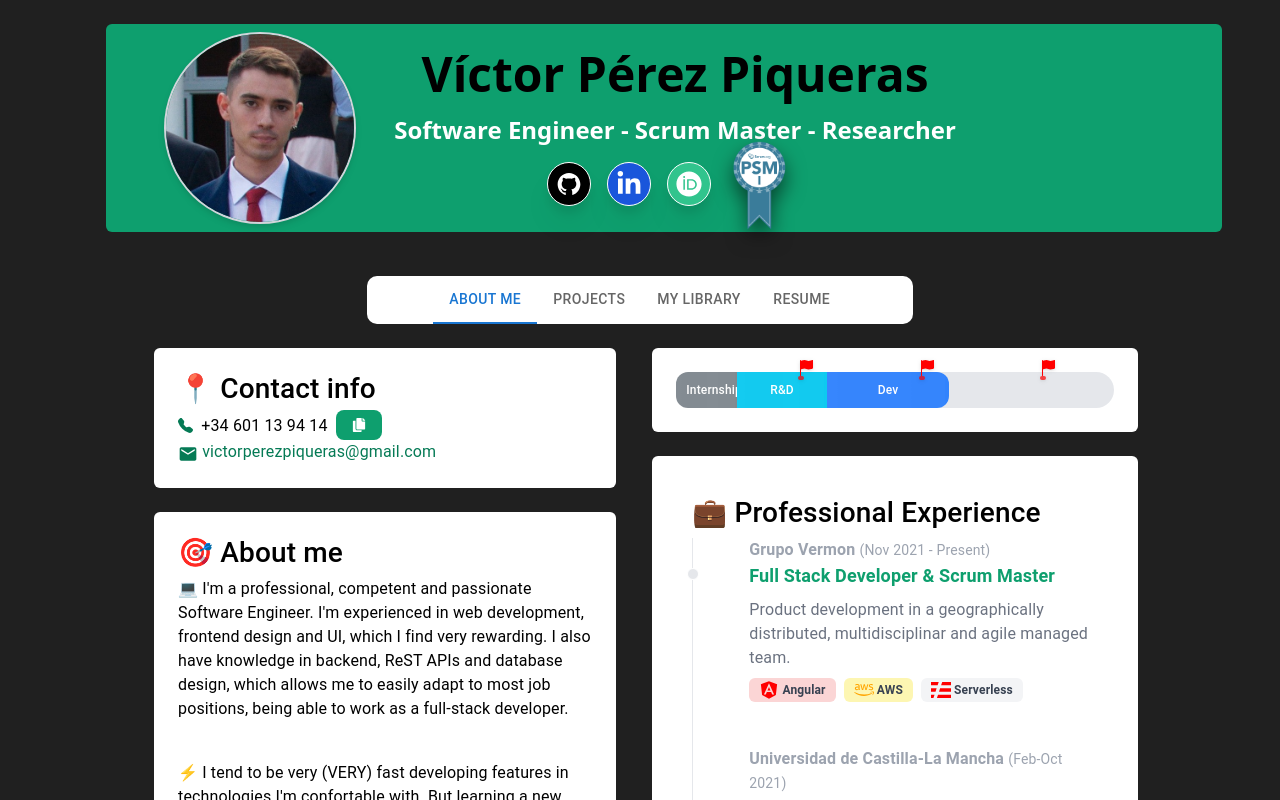
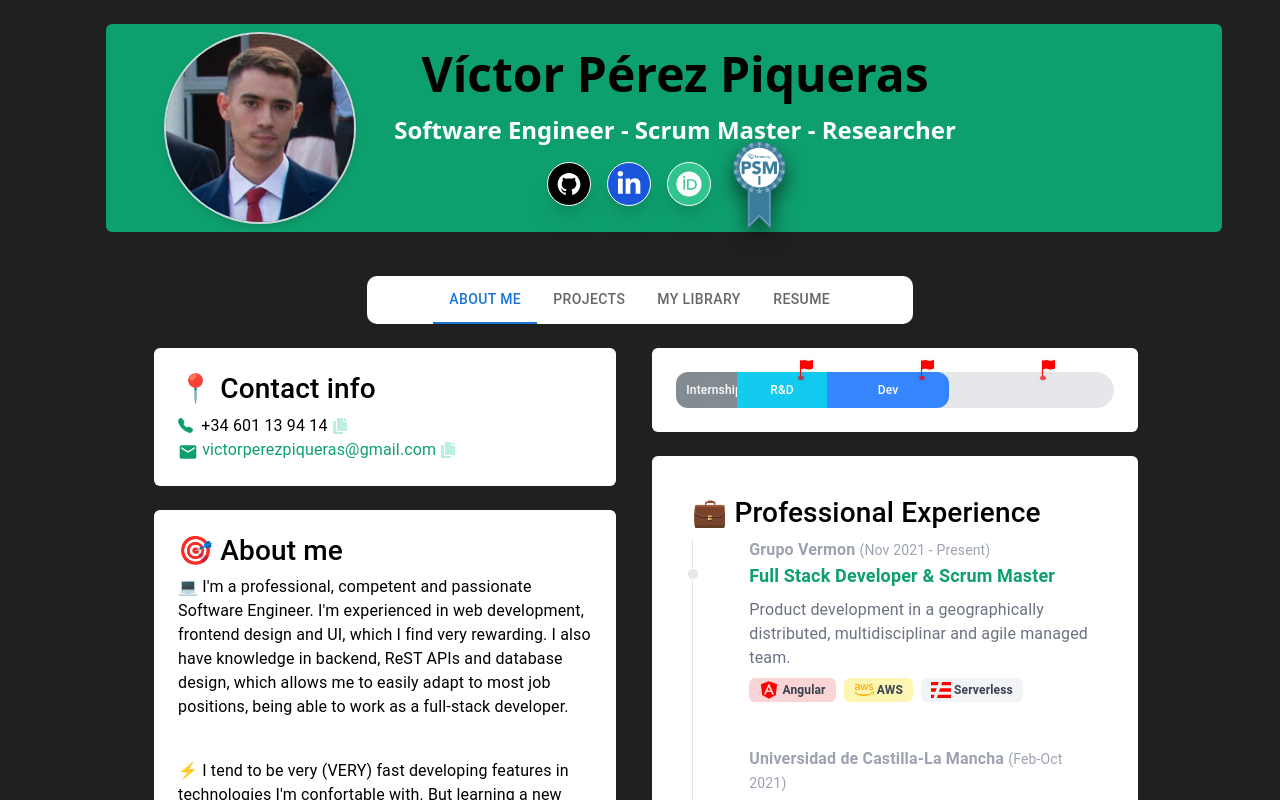
Before and after one commit to victorperezpiqueras/victorperezpiqueras.github.io, a React (Create React App) app: page / in a window 1280 px wide. Shown: the top 800 px of the page. Built offline with nearby package versions, Linux system fonts and the light colour scheme.

Commit message:
improve copy to clipboard

```diff
--- a/src/pages/AboutMe/AboutMe.tsx
+++ b/src/pages/AboutMe/AboutMe.tsx
@@ -20,7 +20,8 @@ type AboutMeProps = {
 };
 
 function AboutMe(props: AboutMeProps) {
-  const [active, setActive] = useState(false);
+  const [copiedPhone, setCopiedPhone] = useState(false);
+  const [copiedEmail, setCopiedEmail] = useState(false);
 
   let experienceSorted = [...props.aboutData.experience].reverse();
 
@@ -62,7 +63,20 @@ function AboutMe(props: AboutMeProps) {
 
   function copyPhone() {
     navigator.clipboard.writeText(props.aboutData.contactInfo.phone);
-    setActive(true);
+    setCopiedPhone(true);
+    setCopiedEmail(false);
+    setTimeout(() => {
+      // can happen that previous switch timeout affects next switch state
+      setCopiedPhone(false);
+    }, 2000);
+  }
+  function copyEmail() {
+    navigator.clipboard.writeText(props.aboutData.contactInfo.email);
+    setCopiedEmail(true);
+    setCopiedPhone(false);
+    setTimeout(() => {
+      setCopiedEmail(false);
+    }, 2000);
   }
 
   return (
@@ -72,29 +86,33 @@ function AboutMe(props: AboutMeProps) {
           <h3>📍 Contact info</h3>
           <span className="flex flex-row" onClick={copyPhone}>
             <BsFillTelephoneFill
-              className="mt-1 text-green-600"
+              className="mt-1 text-green-500"
               size={"15px"}
             />{" "}
             &nbsp;&nbsp;
-            <span>{props.aboutData.contactInfo.phone}</span>
+            {props.aboutData.contactInfo.phone}
             <Tooltip
-              content={active ? "Copied!" : "Copy to clipboard"}
+              content={copiedPhone ? "Copied!" : "Copy to clipboard"}
               style="dark"
               placement="right"
             >
-              <button
-                type="button"
-                className="focus:outline-none text-white bg-green-500 hover:bg-green-800 font-medium rounded-lg text-sm px-3 py-2 ml-2 -mt-1"
-                onClick={copyPhone}
-              >
-                {active ? <BsCheckSquareFill /> : <FaCopy />}
-              </button>
+              {copiedPhone ? (
+                <BsCheckSquareFill
+                  className="text-green-300 ml-1 mt-1 hover:cursor-pointer"
+                  onClick={copyPhone}
+                />
+              ) : (
+                <FaCopy
+                  className="text-green-200 ml-1 mt-1 hover:cursor-pointer"
+                  onClick={copyPhone}
+                />
+              )}
             </Tooltip>
           </span>
           <span className="flex flex-row">
-            <MdEmail className="mt-1 text-green-600" size={"20px"} /> &nbsp;{" "}
+            <MdEmail className="mt-1 text-green-500" size={"20px"} /> &nbsp;{" "}
             <a
-              className="text-green-600"
+              className="text-green-500"
               href="mailto:victorperezpiqueras@gmail.com"
               style={{
                 textDecoration: "none",
@@ -102,6 +120,23 @@ function AboutMe(props: AboutMeProps) {
             >
               {props.aboutData.contactInfo.email}
             </a>
+            <Tooltip
+              content={copiedEmail ? "Copied!" : "Copy to clipboard"}
+              style="dark"
+              placement="right"
+            >
+              {copiedEmail ? (
+                <BsCheckSquareFill
+                  className="text-green-300 ml-1 mt-1 hover:cursor-pointer"
+                  onClick={copyEmail}
+                />
+              ) : (
+                <FaCopy
+                  className="text-green-200 ml-1 mt-1 hover:cursor-pointer"
+                  onClick={copyEmail}
+                />
+              )}
+            </Tooltip>
           </span>
         </div>
 
```
